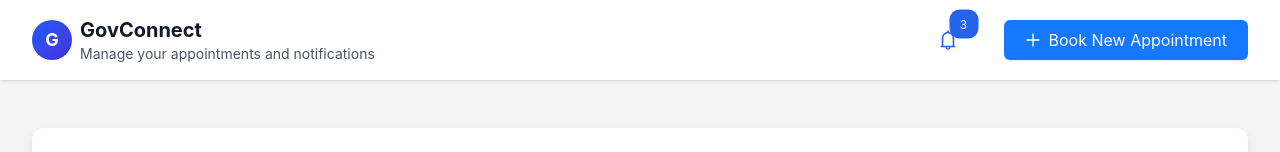
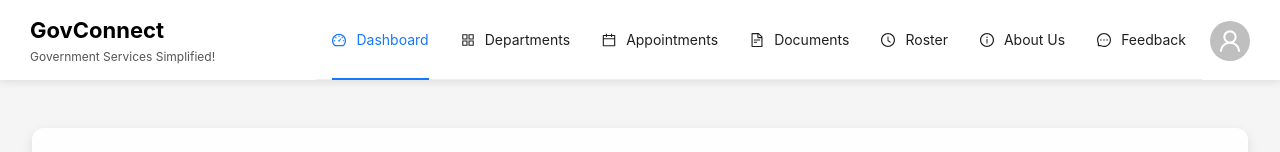
Before and after one commit to zaselalk/CipherSquadRuhuna_GovConnect, a React (Vite) app: page /resident/dashboard in a window 1280 px wide. Shown: the top 152 px of the page. Built offline with nearby package versions, Linux system fonts and the light colour scheme; no server answers.

Commit message:
:bug: bug fixed

```diff
--- a/src/components/common/CommonNav.tsx
+++ b/src/components/common/CommonNav.tsx
@@ -71,7 +71,7 @@ const CommonNav = () => {
             <NavLink to="/roster">Roster</NavLink>
           </Menu.Item>
           <Menu.Item key="about" icon={<InfoCircleOutlined />}>
-            <NavLink to="/about">About Us</NavLink>
+            <NavLink to="/resident/dashboard/about-govconnect">About Us</NavLink>
           </Menu.Item>
           <Menu.Item key="feedback" icon={<MessageOutlined />}>
             <NavLink to="/feedback">Feedback</NavLink>
--- a/src/pages/citizen/CitizenDashboard.tsx
+++ b/src/pages/citizen/CitizenDashboard.tsx
@@ -13,6 +13,7 @@ import NotificationList from "../../components/features/citizen-dashboard/Notifi
 import AppointmentList from "../../components/features/citizen-dashboard/AppointmentList";
 import DocumentSubmissionCard from "../../components/features/citizen-dashboard/DocumentSubmissionCard";
 import Footer from "../../components/common/Footer";
+import CommonNav from "../../components/common/CommonNav";
 
 const { Content } = Layout;
 const { Title, Text, Paragraph } = Typography;
@@ -173,16 +174,7 @@ const CitizenDashboard = () => {
 
   return (
     <Layout className="min-h-screen bg-gradient-to-br from-blue-50 to-indigo-600">
-      <DashboardHeader
-        notificationsCount={notifications.length}
-        notificationsContent={
-          <NotificationList notifications={notifications} />
-        }
-        notifOpen={notifOpen}
-        setNotifOpen={setNotifOpen}
-        onBookNew={handleBookNew}
-        notifRef={notifRef}
-      />
+<CommonNav />
 
       <Content
         className="px-6 sm:px-8 py-12 overflow-auto"
```
